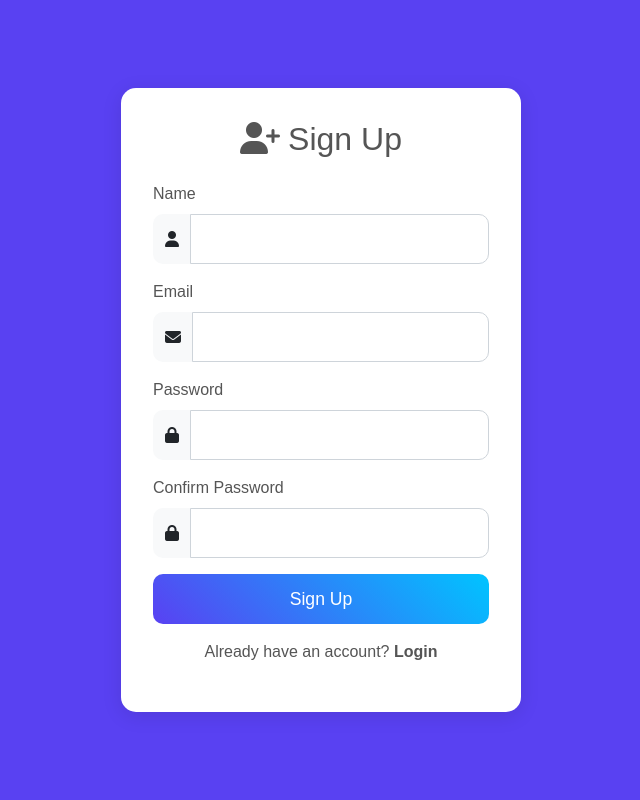
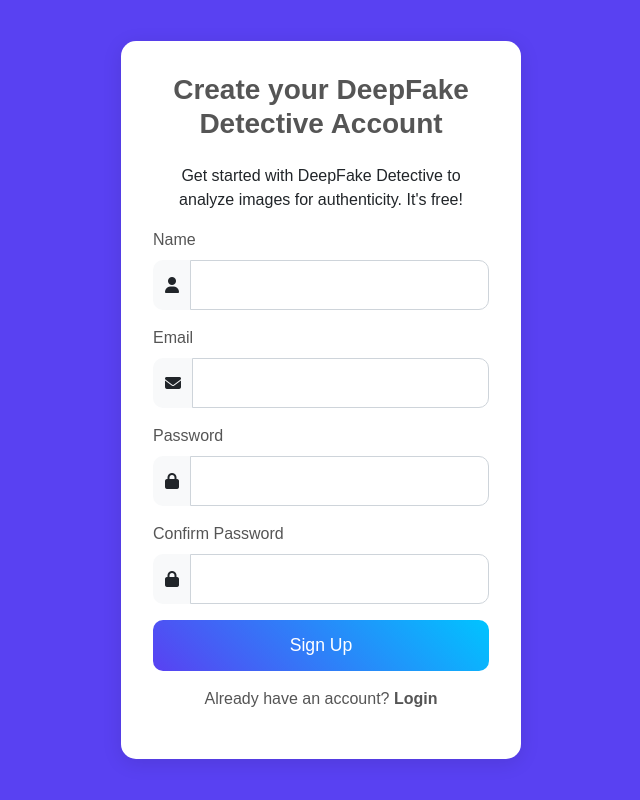
Before and after one commit to ahsanm7911/deep_fake, a Django app: page /signup/ in a window 1280 px wide. Shown: the whole page, without its empty margins (319-959 px from the left). Run offline with Django 5.2, Linux system fonts and the light colour scheme.

Commit message:
login or signup

```diff
--- a/templates/core/login.html
+++ b/templates/core/login.html
@@ -93,7 +93,8 @@
 {% endblock %}
 {% block auth_content %}
 <div class="login-card">
-    <h2><i class="fas fa-sign-in-alt me-2"></i>Login</h2>
+    <h2 class="fw-bold">Welcome Back!</h2>
+    <p class="text-center">Log in to continue using DeepFake Detective.</p>
     {% if messages %}
         {% for message in messages %}
         <div class="alert {% if message.tags == 'success' %}alert-success{% else %}alert-danger{% endif %}">
--- a/templates/core/signup.html
+++ b/templates/core/signup.html
@@ -21,7 +21,7 @@
         width: 100%;
         animation: fadeIn 0.5s ease-in;
     }
-    .signup-card h2 {
+    .signup-card h2, h3 {
         color: #555;
         text-align: center;
         margin-bottom: 1.5rem;
@@ -88,7 +88,8 @@
 {% endblock %}
 {% block auth_content %}
 <div class="signup-card">
-    <h2><i class="fas fa-user-plus me-2"></i>Sign Up</h2>
+    <h3 class="text-center fw-bold">Create your DeepFake Detective Account</h3>
+    <p class="text-center text-sm">Get started with DeepFake Detective to analyze images for authenticity. It's free!</p>
     {% if messages %}
         {% for message in messages %}
         <div class="alert {% if message.tags == 'success' %}alert-success{% else %}alert-danger{% endif %}">
```
